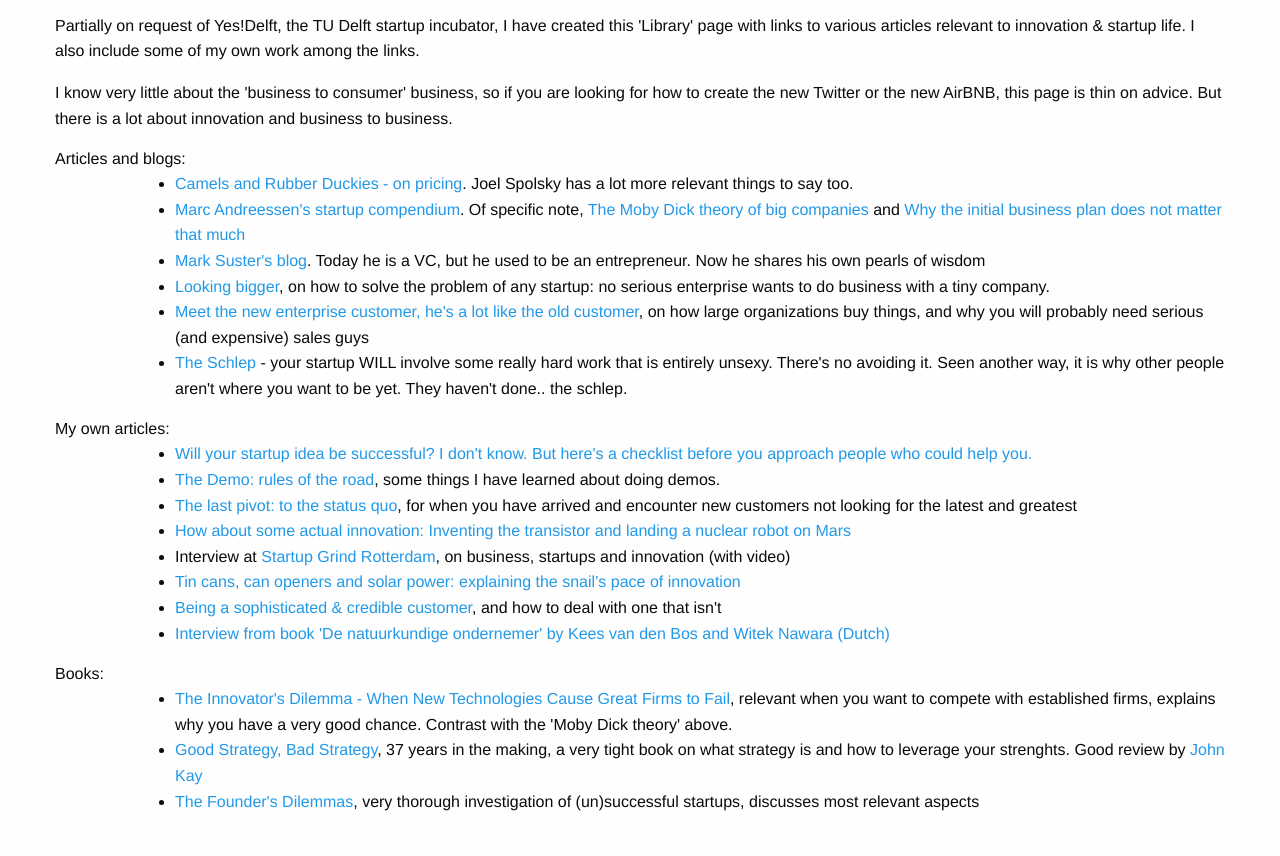
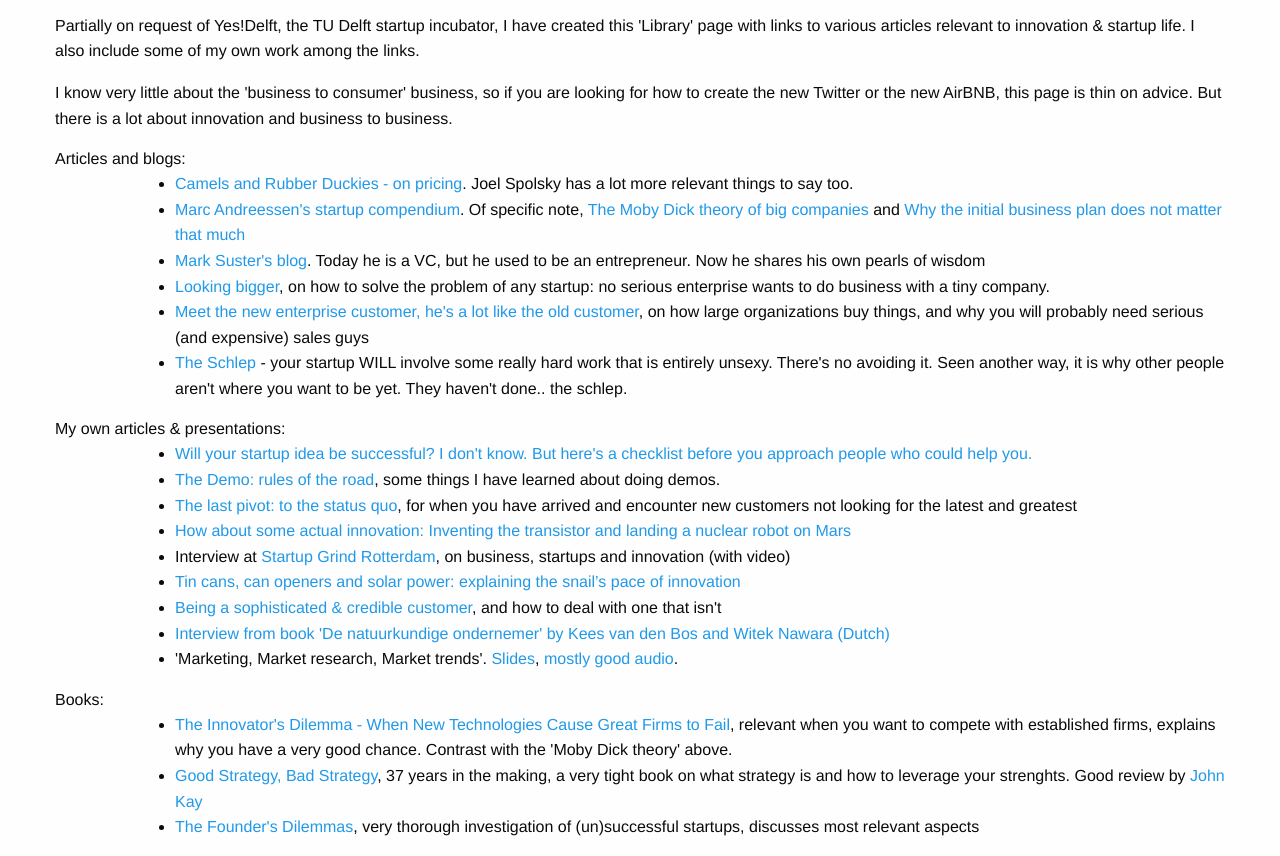
Before and after one commit to ahupowerdns/ds9a.nl, a plain HTML site: page library.html in a window 1280 px wide. Shown: the part 191-1047 px from the top of the page. Before the commit the page ends 1021 px from the top, so only its background shows below. Drawn offline with Linux system fonts and the light colour scheme.

Commit message:
add yes!delft presentation

```diff
--- a/library.html
+++ b/library.html
@@ -78,7 +78,7 @@
     </div>
     <div class="row">
       <div class="large-12 columns">
-        My own articles:
+        My own articles &amp; presentations:
       </div>
     </div>
     <div class="row">
@@ -97,7 +97,7 @@
           <li><a href="http://bert-hubert.blogspot.nl/2014/11/tin-cans-can-openers-and-solar-power.html">Tin cans, can openers and solar power: explaining the snail’s pace of innovation</a></li>
           <li><a href="http://bert-hubert.blogspot.nl/2013/08/being-sophisticated-credible-customer.html">Being a sophisticated &amp; credible customer</a>, and how to deal with one that isn't</li>
           <li><a href="powerdns-natuurkundig-ondernemer.html">Interview from book 'De natuurkundige ondernemer' by Kees van den Bos and Witek Nawara (Dutch)</a></li>
-
+          <li>'Marketing, Market research, Market trends'. <a href="presentations/marketing and market trends-yesdelft-may-2016.pdf">Slides</a>, <a href="presentations/141129_001.mp3">mostly good audio</a>.</li>
 
         </ul>
       </div>
```
